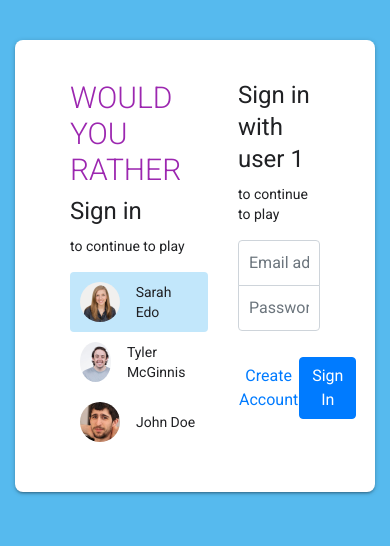
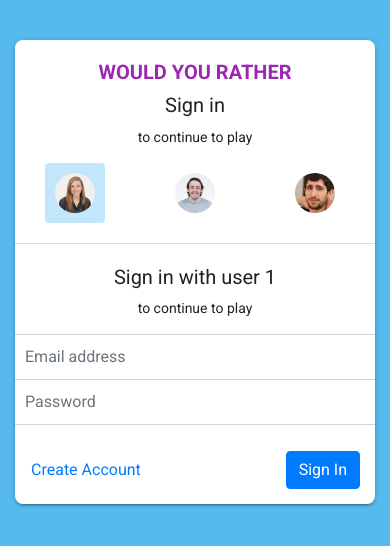
Before and after one commit to dotajain/udacity-would-you-rather, a React (Create React App) app: page / in a window 390 px wide. Shown: the top 546 px of the page. Built offline with nearby package versions, Linux system fonts and the light colour scheme.

Commit message:
make login page style responsive

```diff
--- a/src/assets/styles/app.css
+++ b/src/assets/styles/app.css
@@ -25,33 +25,19 @@ body, input, textarea, select, button {
   border-radius: 8px;
   box-shadow: 0 2px 2px 0 rgba(0,0,0,0.14), 0 3px 1px -2px rgba(0,0,0,0.12), 0 1px 5px 0 rgba(0,0,0,0.2);
   margin: 0 auto;
-  padding: 40px;
   overflow: hidden;
-  display: flex;
-}
-.login-card-right {
-  -ms-flex: 0 0 40%;
-  flex: 0 0 40%;
-  max-width: 40%;
-}
-.login-card-left {
-  -ms-flex: 0 0 60%;
-  flex: 0 0 60%;
-  max-width: 60%;
 }
 
-.login-card-header, .login-users, .login-form {
-  padding: 0 15px;
-}
+
+
 .login h1 {
-  font-size: 30px;
-  color: red;
-  font-weight: 300;
+  font-size: 20px;
+  font-weight: 600;
   color: #9c27b0;
   text-transform: uppercase;
 }
 .login h2 {
-  font-size: 24px;
+  font-size: 20px;
   font-weight: 400;
   line-height: 1.3333;
 }
@@ -111,3 +97,62 @@ body, input, textarea, select, button {
 .user-radio input[type="radio"]:checked + .user-box, .user-box:hover{
   background-color: #c2e7fb;
 }
+
+.login-card-header {
+  text-align: center;
+}
+@media (min-width: 768px) {
+  .login-card {
+    display: flex;
+    padding: 40px;
+  }
+.login-card-right {
+  -ms-flex: 0 0 40%;
+  flex: 0 0 40%;
+  max-width: 40%;
+}
+.login-card-left {
+  -ms-flex: 0 0 60%;
+  flex: 0 0 60%;
+  max-width: 60%;
+}
+.login-card-header {
+  text-align: left;
+}
+.login-card-header, .login-users, .login-form {
+  padding: 0 15px;
+}
+.login h1{
+  font-size: 30px;
+  font-weight: 300;
+}
+.login h2{
+  font-size: 24px;
+}
+}
+@media (max-width: 767px) {
+  .user-box {
+    flex-direction: column;
+  }
+  .login-users {
+    display: flex;
+    justify-content: space-around;
+  }
+  .user-name {
+    display: none;
+  }
+  .login-card-left {
+        padding: 20px 0;
+    margin: 0;
+    border-bottom: 1px solid #dcdcdc;
+    margin-bottom: 20px;
+  }
+  .login-form input[type="email"], .login-form input[type="password"] {
+    border-radius: 0;
+    border-left: 0;
+    border-right: 0;
+  }
+  .login-form-footer  {
+    padding: 15px;
+  }
+}
```
